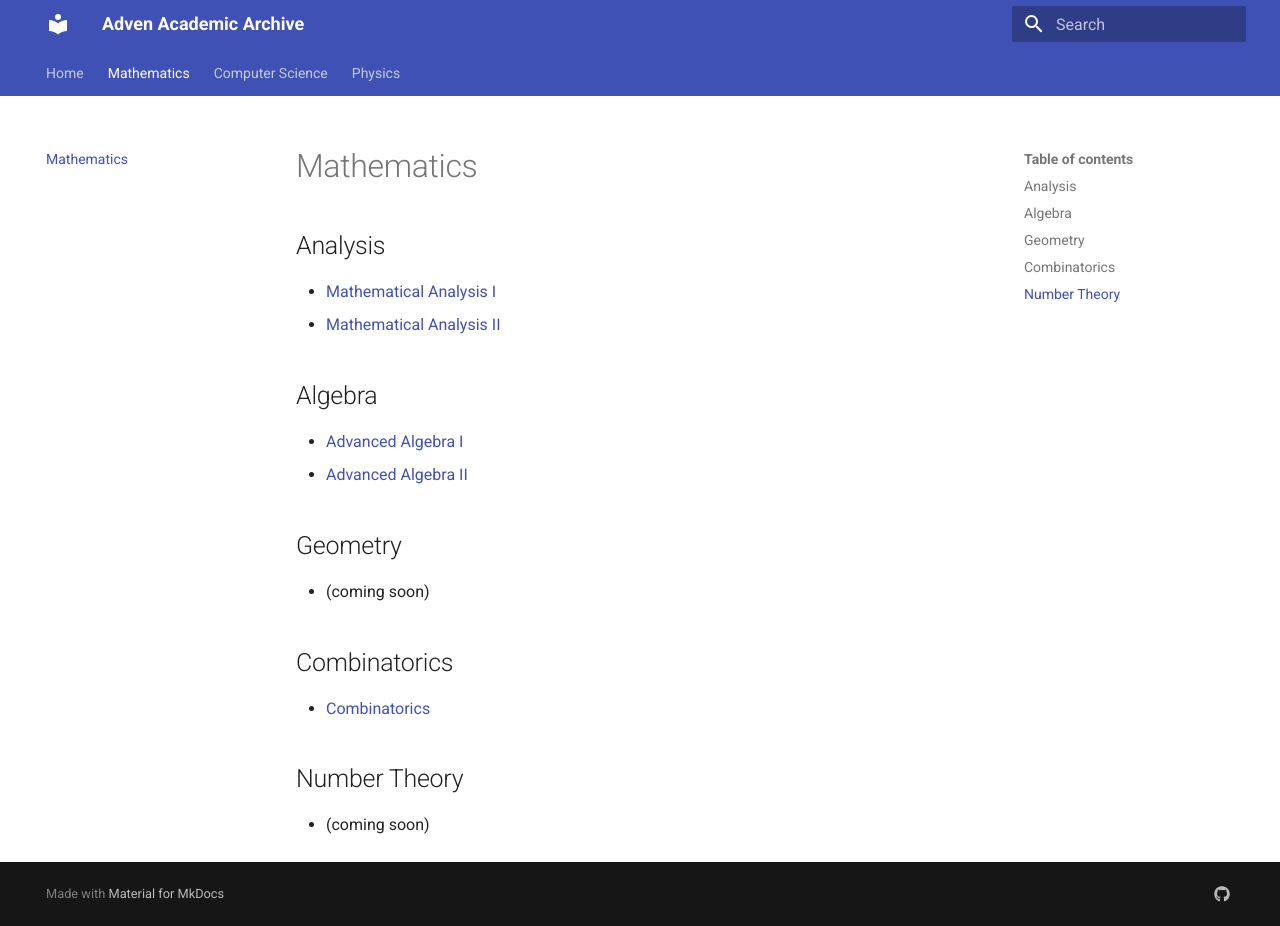
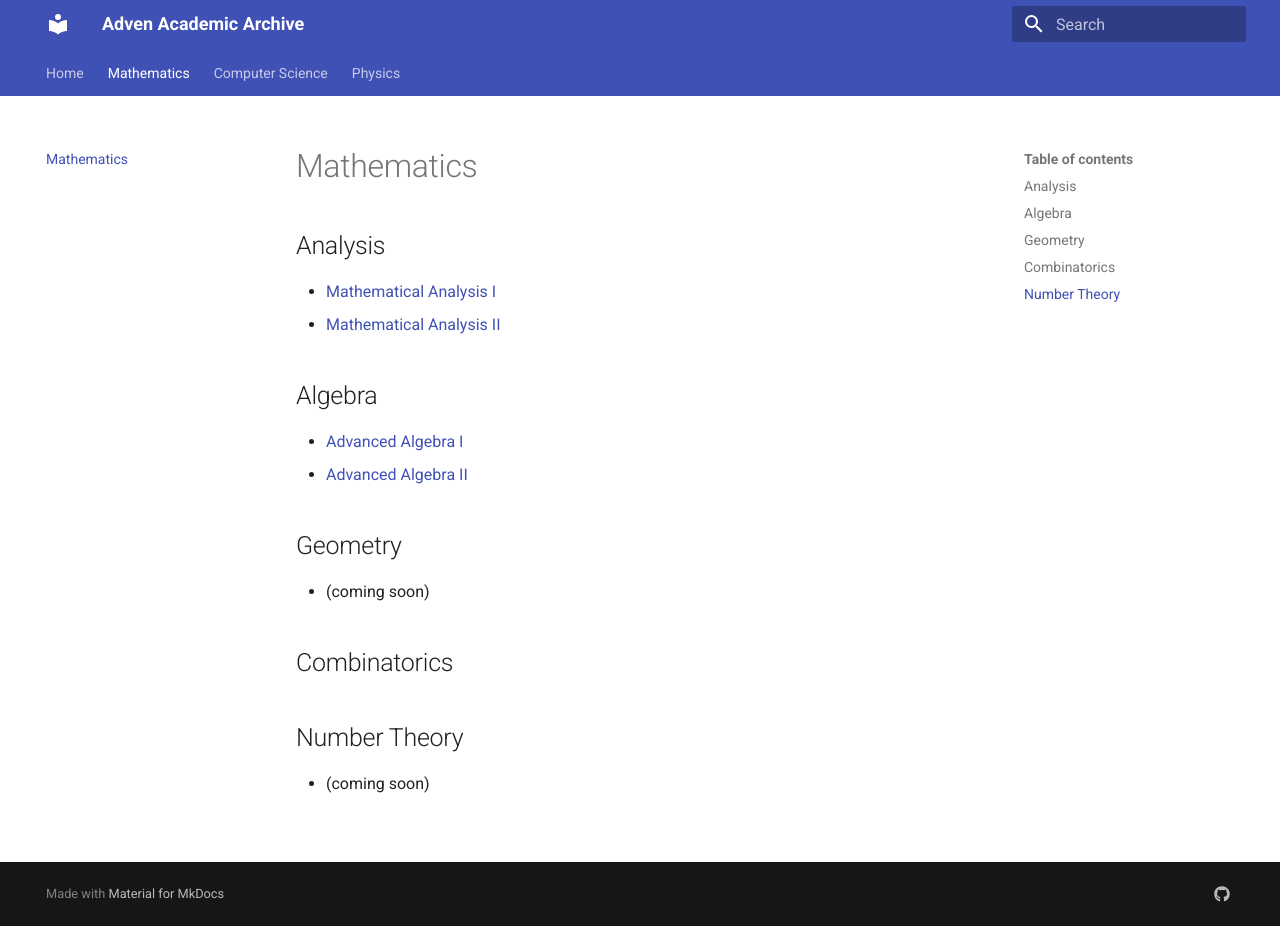
Before and after one commit to Adven2007/academic-archive, an MkDocs documentation site: the page built from docs/Mathematics.md, in a window 1280 px wide and 926 px high. Built offline with MkDocs 1.6.1 and Material for MkDocs 9.7.7, drawn with Linux system fonts in a browser that asks for light colours.

Commit message:
Fix combinatorics link in Mathematics.md

```diff
--- a/docs/Mathematics.md
+++ b/docs/Mathematics.md
@@ -12,7 +12,6 @@
 - (coming soon)
 
 ## Combinatorics
-- [Combinatorics](mathematics/combinatorics.md)
 
 ## Number Theory
 - (coming soon)
```
